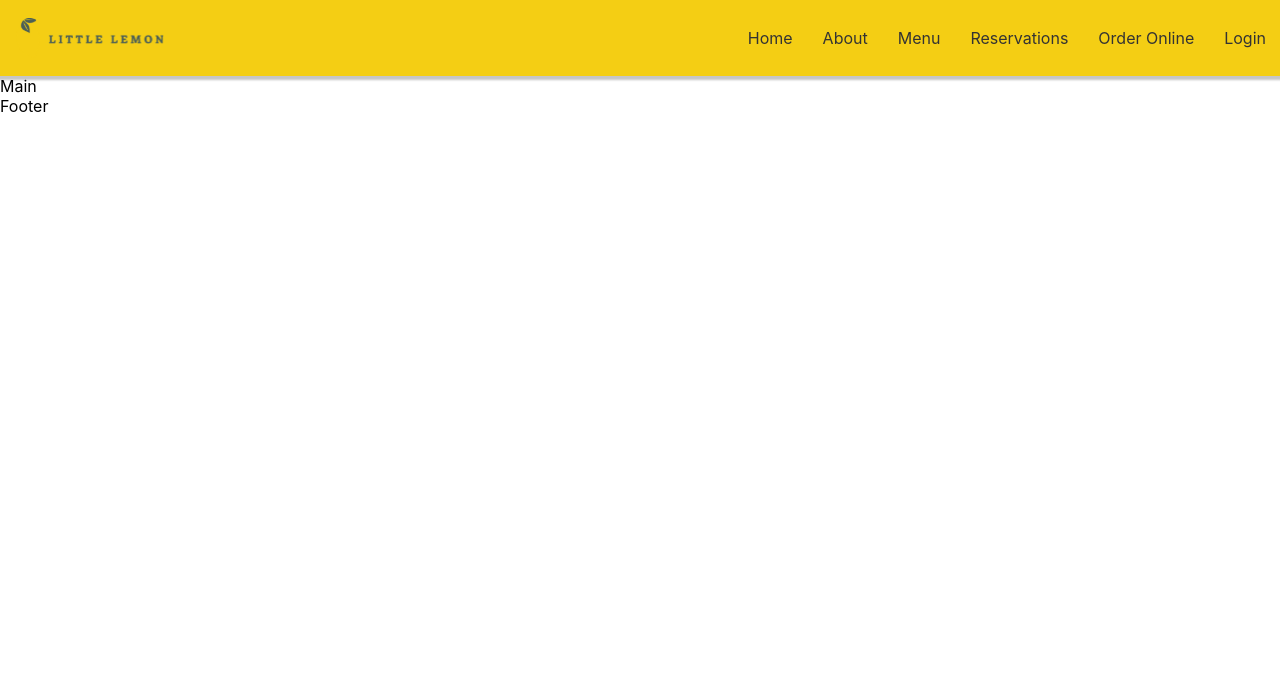
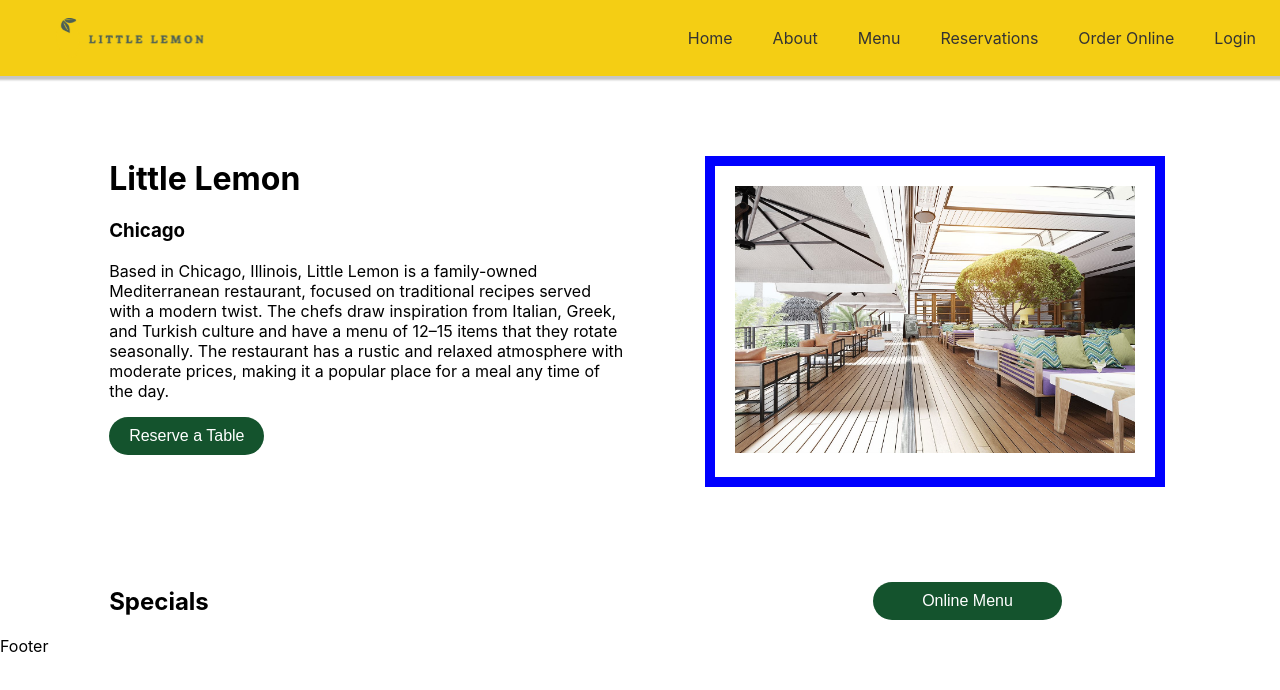
Before and after one commit to nazinamu66/little-lemon, a React (Create React App) app: page / in a window 1280 px wide. Shown: the top 690 px of the page. Built offline with nearby package versions, Linux system fonts and the light colour scheme.

Commit message:
Specials Component

```diff
--- a/src/App.js
+++ b/src/App.js
@@ -4,6 +4,7 @@ import'./styles.css'
 import Header from './Header';
 import Main from './Main'
 import Footer from './Footer';
+import Specials from './Specials';
 
 
 function App() {
@@ -11,6 +12,7 @@ function App() {
     <>
       <Header />
       <Main />
+      <Specials/>
       <Footer />
    </>
   );
--- a/src/Main.js
+++ b/src/Main.js
@@ -1,9 +1,30 @@
-import React from 'react'
+import React from 'react';
+import './styles.css';
+import rest from './assets/images/restaurant.jpg';
+import Specials from './Specials';
 
 function Main() {
   return (
-    <div>Main</div>
-  )
+    <div className='main-container'>
+      <div className='main-text'>
+        <h1>Little Lemon</h1>
+        <h3 className='chicago'>Chicago</h3>
+        <p>
+          Based in Chicago, Illinois, Little Lemon is a family-owned Mediterranean restaurant,
+          focused on traditional recipes served with a modern twist.
+          The chefs draw inspiration from Italian, Greek, and Turkish culture and have a menu of 12–15 items that
+          they rotate seasonally.
+          The restaurant has a rustic and relaxed atmosphere with moderate prices,
+          making it a popular place for a meal any time of the day.
+        </p>
+        <button className='reserve-button'>Reserve a Table</button>
+      </div>
+      <div className='main-image'>
+        <img src={rest} alt='the restaurant setting' />
+      </div>
+
+    </div>
+  );
 }
 
-export default Main
+export default Main;
--- /dev/null
+++ b/src/Specials.js
@@ -0,0 +1,12 @@
+import React from 'react';
+
+function Specials() {
+  return (
+    <div className='specials-container'>
+      <h2 className='specials'>Specials</h2>
+      <button className='specials-button'>Online Menu</button>
+    </div>
+  );
+}
+
+export default Specials;
--- a/src/styles.css
+++ b/src/styles.css
@@ -25,7 +25,7 @@
   .links a {
     text-decoration: none;
     color: #333;
-    margin-right: 30px;
+    margin-right: 40px;
   }
   .nav.open.links{
     display: block;
@@ -48,4 +48,74 @@
 }
   .logo {
     /* Add any styling for the logo here */
+    padding-left: 40px;
   }
+
+.main-container {
+    display: grid;
+    margin-top: 80px;
+    grid-template-columns: repeat(12, 1fr); /* Create a 12-column grid */
+    grid-gap: 30px; /* Add a gap between columns */
+    align-items: center; /* Vertically align content */
+    justify-content: center; /* Horizontally center content */
+  }
+
+  .main-text {
+    grid-column: 2 / span 5; /* Text takes columns 2 to 6 */
+    flex: 1; /* Allow text to grow and fill available space */
+    margin-top: -50px; /* Move the text up by 30px */
+  }
+
+  .main-image {
+    grid-column: 7 / -1; /* Space between text and image takes remaining columns */
+    width: 400px; /* Set a fixed width for the image container */
+    padding: 20px; /* Add padding to contain the border around the image */
+    border: 10px solid blue; /* Add a blue border to the image */
+    box-sizing: content-box; /* Ensure padding is included within the width */
+    margin-left: 50px; /* Move the image to the right by 50px */
+  }
+
+  .main-image img {
+    max-width: 100%; /* Allow the image to resize within its container */
+    height: auto; /* Maintain aspect ratio */
+  }
+.reserve-button {
+    background-color: #14532d; /* Dark green background color */
+    color: white; /* White text color */
+    border: none; /* Remove default button border */
+    border-radius: 20px; /* Rounded edges */
+    padding: 10px 20px; /* Add padding for better appearance */
+    cursor: pointer; /* Add a pointer cursor */
+    font-size: 16px; /* Adjust the font size as needed */
+    transition: background-color 0.3s ease; /* Smooth transition for background color */
+  }
+  .reserve-button:hover {
+    background-color: #0e3c20; /* Darker green color on hover */
+  }
+
+  .specials-button {
+    grid-column: 9 /span 2;
+    background-color: #14532d; /* Dark green background color */
+    color: white; /* White text color */
+    border: none; /* Remove default button border */
+    border-radius: 20px; /* Rounded edges */
+    padding: 10px 20px; /* Add padding for better appearance */
+    cursor: pointer; /* Add a pointer cursor */
+    font-size: 16px; /* Adjust the font size as needed */
+    transition: background-color 0.3s ease; /* Smooth transition for background color */
+  }
+  specials-button:hover {
+    background-color: #0e3c20; /* Darker green color on hover */
+  }
+
+  .specials-container {
+    display: grid;
+    margin-top: 80px;
+    grid-template-columns: repeat(12, 1fr);
+    grid-gap: 30px;
+    align-items: center;
+  }
+
+  .specials{
+    grid-column: 2 /span 6;
+  }
```
Also changed, not shown: src/assets/images/restaurant.jpg (added).
